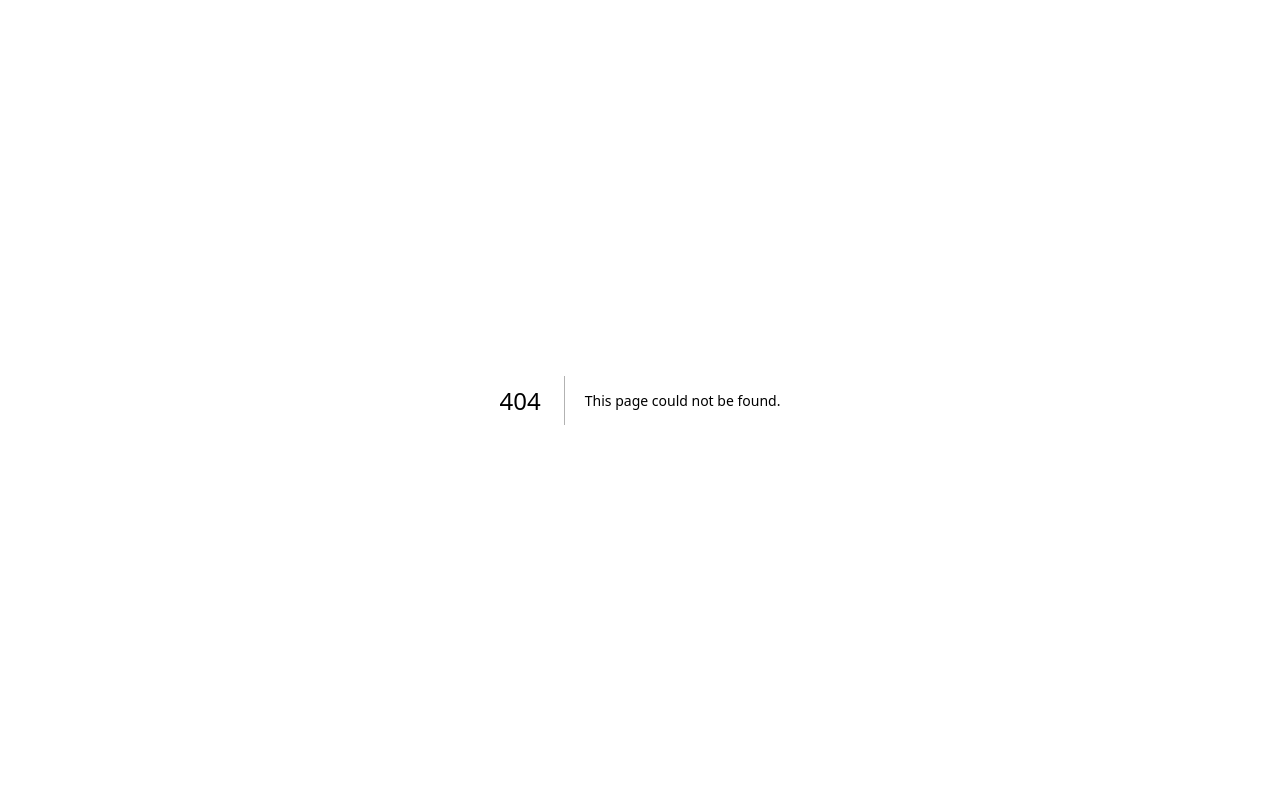
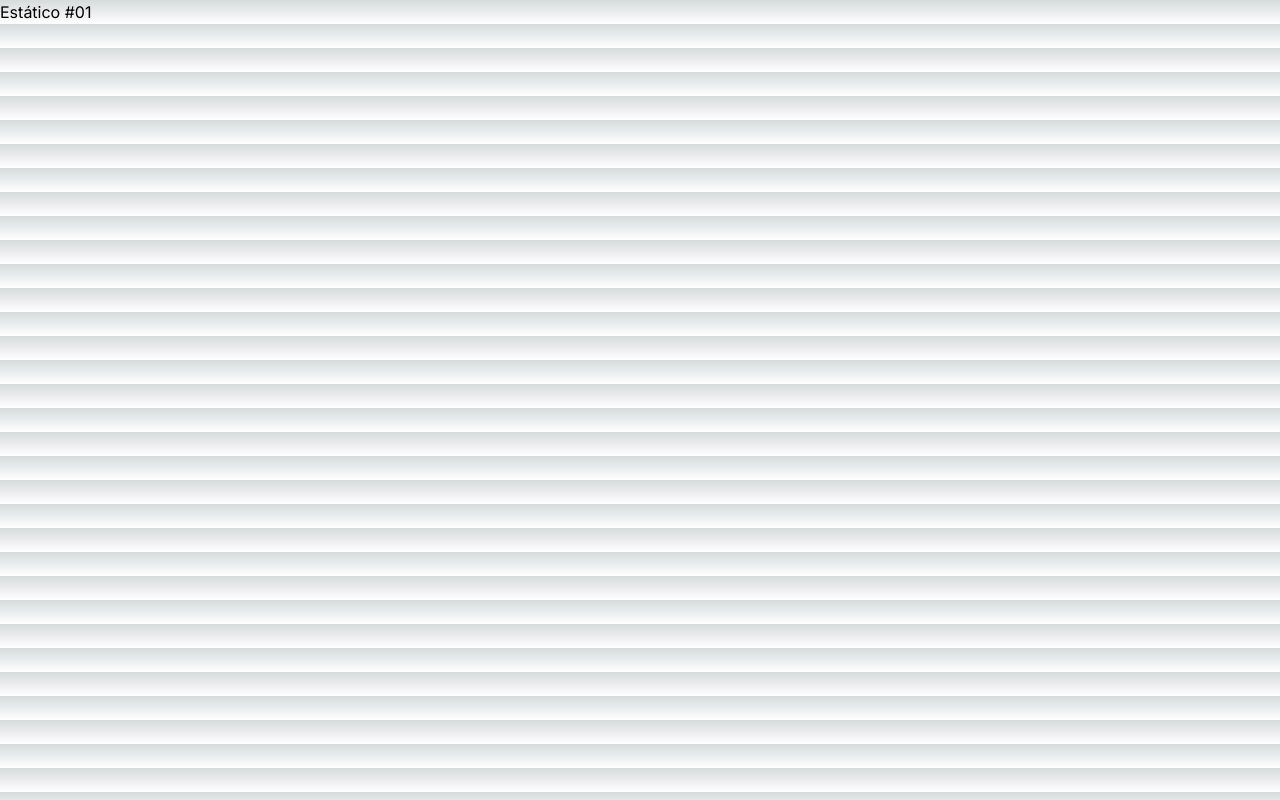
Before and after one commit to DevDaniloFerrari/meeting-scheduler, a Next.js app: page /estatico1 in a window 1280 px wide. Before the commit this address had no page. Built offline with nearby package versions, Linux system fonts and the light colour scheme.

Commit message:
component estatico implicito

```diff
--- /dev/null
+++ b/app/estatico1/page.jsx
@@ -0,0 +1,5 @@
+export default function Estatico1() {
+    return (<div>
+        <h1>Estático #01</h1>
+    </div>)
+}
```
